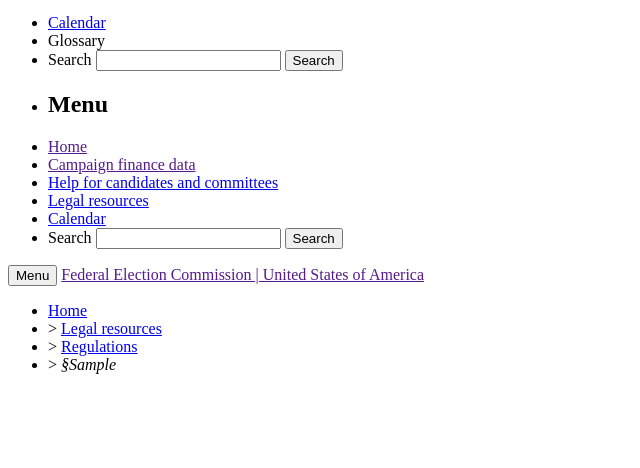
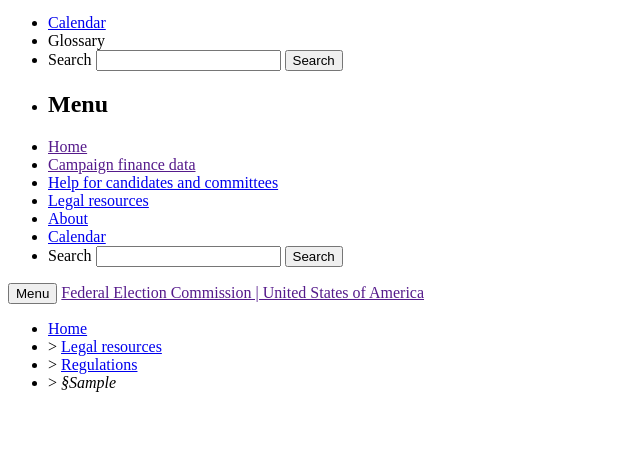
Before and after one commit to fecgov/fec-eregs, a Django app: template fec_eregs/templates/regulations/main-header.html in a window 1280 px wide. Shown: the part 332-800 px from the top of the page, without its empty margins (0-640 px from the left). Run offline with Django 3.2, Linux system fonts and the light colour scheme; the template is opened without the code that fills it: most values are stand-ins (such as "Sample title", 1, 10 or a date in 2020).

Commit message:
Added about menu to main navigation

```diff
--- a/fec_eregs/templates/regulations/main-header.html
+++ b/fec_eregs/templates/regulations/main-header.html
@@ -55,6 +55,11 @@
             <span class="site-nav__link__title">Legal resources</span>
           </a>
         </li>
+        <li class="site-nav__item" data-submenu="about">
+          <a href="{{ FEC_CMS_URL }}/about" class="site-nav__link">
+            <span class="site-nav__link__title">About</span>
+          </a>
+        </li>
         <li class="site-nav__item utility-nav__item u-under-lg-only">
           <a href="{{ FEC_CMS_URL }}/calendar" class="site-nav__link">Calendar</a>
         </li>
```
